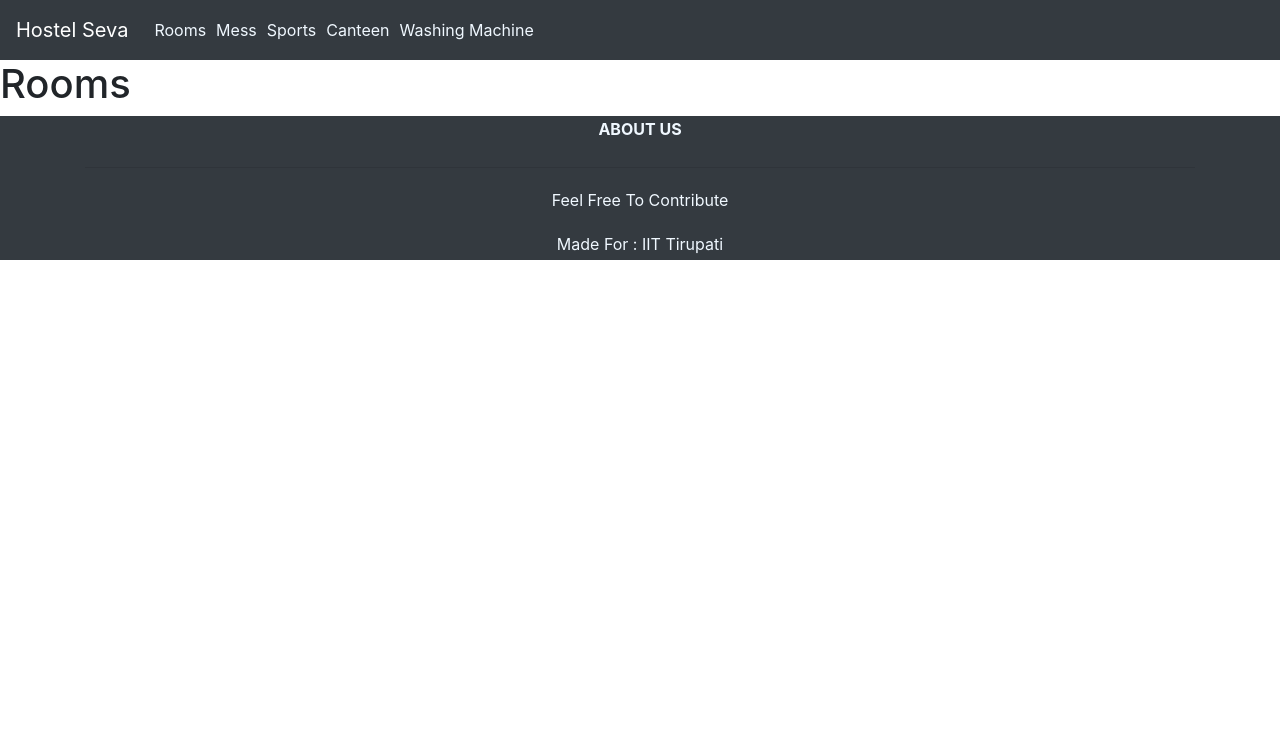
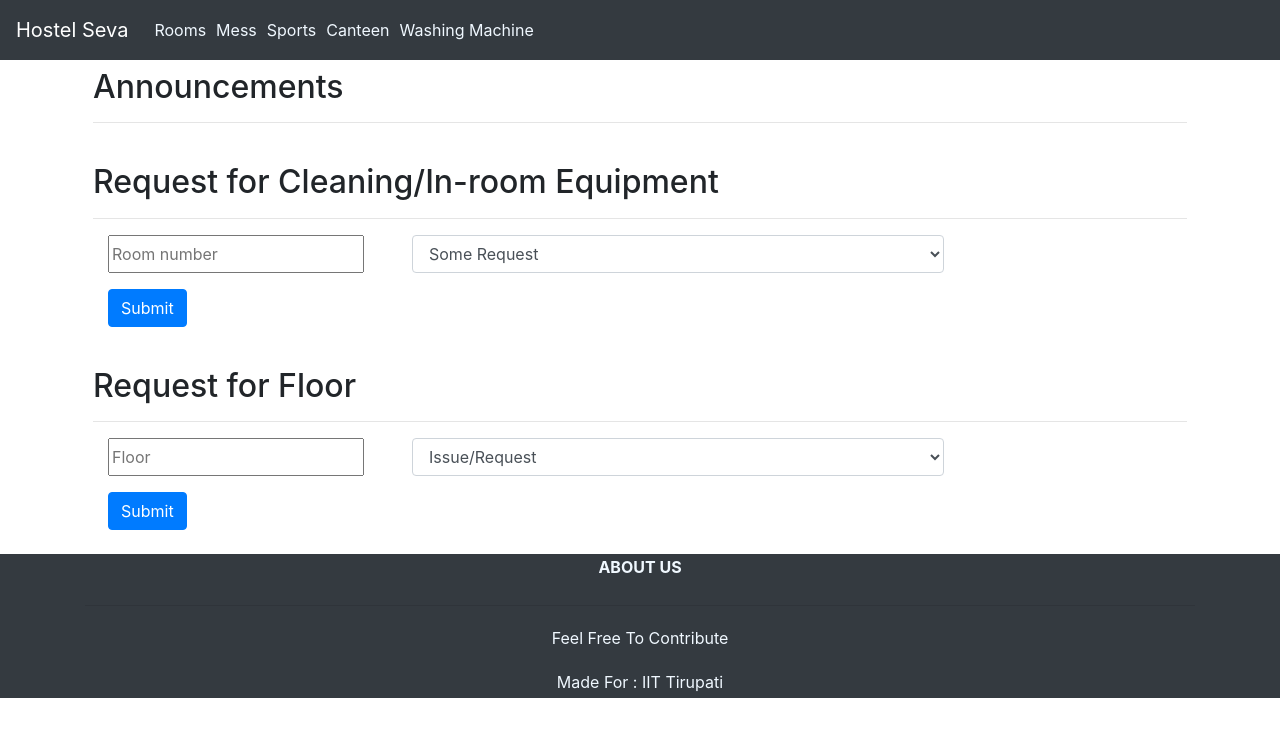
Before and after one commit to ThyPandaKing/hostel-seva, a React (Create React App) app: page /rooms in a window 1280 px wide. Shown: the top 736 px of the page. Built offline with nearby package versions, Linux system fonts and the light colour scheme.

Commit message:
rooms got some basic setup

```diff
--- a/src/Components/Mess/Complaints.js
+++ b/src/Components/Mess/Complaints.js
@@ -25,7 +25,7 @@ const Complaints = () => {
   return (
     <div className="container p-2">
       <div className="d-flex mx-2">
-        <div className="complaint p-2 border border-bottom-0 rounded-top" onClick = {() => {change("complaint")}}>Complaint</div>
+        <div className="complaint p-2 bd-highlight border border-bottom-0 rounded-top" onClick = {() => {change("complaint")}}>Complaint</div>
         <div className="review p-2 border-bottom-0 rounded-top" onClick = {() => {change("review")}}>Review</div>
       </div>
       <div className="input-block mx-2 p-2 bd-highlight border-0">
--- a/src/Components/Mess/Mess.js
+++ b/src/Components/Mess/Mess.js
@@ -3,9 +3,9 @@ import Complaints from './Complaints';
 import './mess.css';
 const Mess = () => {
   return (
-    <div className="p-2">
+    <div className="p-2 container-lg">
       {/* Waste-o-meter */}
-      <div className="waste-o-meter container p-2  ">
+      <div className="waste-o-meter container p-2 ">
         <h2>Waste-o-meter</h2>
         <hr />
         <div className="progress m-3" style={{height: '25px'}}>
@@ -24,7 +24,7 @@ const Mess = () => {
       <Schedule />
       <br />
       {/* Mess Food  */}
-      <div className="container  ">
+      <div className="container">
         <h2>Extras</h2>
         <hr />
         <div className="container">
--- a/src/Components/Rooms/Rooms.js
+++ b/src/Components/Rooms/Rooms.js
@@ -1,5 +1,53 @@
+
+
+
 const Rooms = () => {
-  return <h1>Rooms</h1>;
+  return(
+  <div className = "p-2 container-lg">
+   {/* Announcements can be used for other pages as well*/}
+    <div className = "Annoucements container">
+      <h2>Announcements</h2>
+      <hr></hr>
+    </div>
+    <br />
+    {/* Request for cleaning/In-room Equipment */}
+    <div className = "Request container">
+      <h2>Request for Cleaning/In-room Equipment </h2>
+      <hr></hr>
+      {/* Request can be made into a component */}
+      <div className="container-sm request-form">
+        <div className="d-flex">
+          <input type="number" placeholder="Room number"></input>
+          <select class="form-control w-50 mx-5">
+            <option>Some Request</option>
+            <option>Lights not working</option>
+            <option>Extra chairs</option>
+          </select>
+        </div>
+        <button className="btn btn-primary my-3" type="submit">Submit</button>
+      </div>
+    </div>
+    <br />
+    <div className = "Request container">
+      <h2>Request for Floor</h2>
+      <hr></hr>
+      {/* Request can be made into a component */}
+      <div className="container-sm request-form">
+        <div className="d-flex">
+          <input type="number" placeholder="Floor"></input>
+          <select class="form-control w-50 mx-5">
+            <option>Issue/Request</option>
+            <option>Lights not working</option>
+            <option>Common Room</option>
+            <option>Wifi Not working</option>
+            <option>Bathroom Issues</option>
+          </select>
+        </div>
+        <button className="btn btn-primary my-3" type="submit">Submit</button>
+      </div>
+    </div>
+  </div>
+  );
 };
 
 export default Rooms;
```
